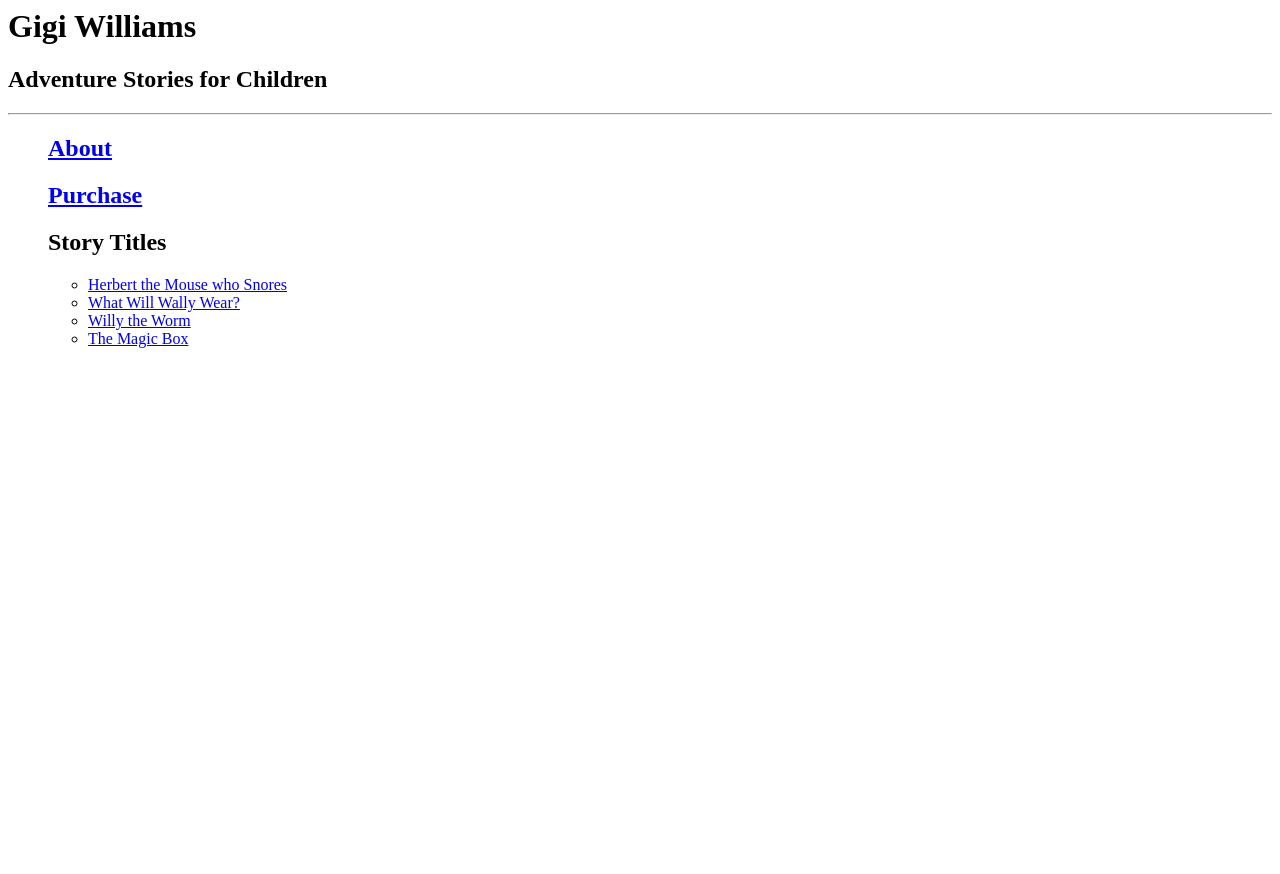
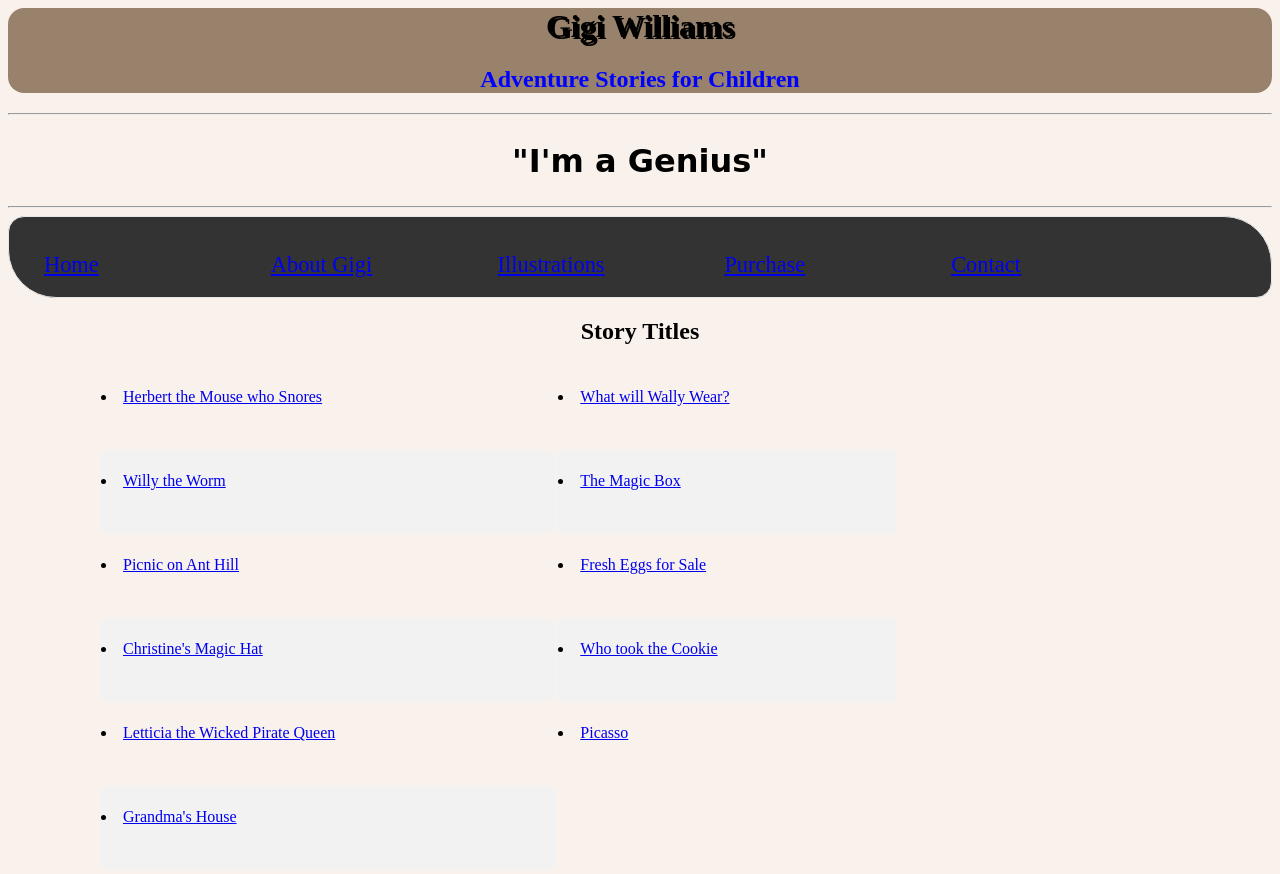
Before and after one commit to Snoopydevil/Snoopydevil.github.io, a plain HTML site: page GigiWebsite.html in a window 1280 px wide. Before the commit the page ends 800 px from the top, so only its background shows below. Drawn offline with Linux system fonts and the light colour scheme.

Commit message:
Gigis css

```diff
--- a/GigiWebsite.html
+++ b/GigiWebsite.html
@@ -1,31 +1,67 @@
 <DOCTYPE HTML>
     <html>
         <head>
-                <link rel="GigiStyle" type="text/css" href="">
-                <title>Gigi Williams Adventure Stories for Children</title>
+                <link rel="stylesheet" type="text/css" href="GigiStyle.css">
+                <title><"Webtitle">Gigi Williams Adventure Stories for Children</title>
         </head>
             <body>
-                <div id="navbar">
-                <h1 class="Author">Gigi Williams</h1>
-                <h2 class="Title">Adventure Stories for Children</h2>
-                <hr div class="block1"></div>
-                <ul>
+            <div id="divzero">
+                <h1 id="Author">Gigi Williams</h1>
+                <h2 id="Title">Adventure Stories for Children</h2>
+            </div>
+                <hr class="block1"></div>
+                <h2 id="Quote">"I'm a Genius"</h2>
+                <hr div class="block2"></div>
+<div id="divone">
+    <!-- Change this to uunordered list and block format -->
+                <ul class="bar">
+                <li class="bar"><a href="file:///Users/food/Desktop/Snoopydevil.github.io/GigiWebsite.html">Home</a></li>
+                <li class="bar"><a href="BioLink">About Gigi</a></li>
+                <li class="bar"><a href="IllustrationsLink">Illustrations</a></li>
+                <li class="bar"><a href="PurchaseLink">Purchase</a></li>
+                <li class="bar"><a href="ContactLink">Contact</a><li>
+
+                </ul>
+
+               <!-- Old Nav Bar
+               <table id="nav">
                     <tr>
-                        <td><h2 class="About"><a href="LinktoAbout">About</a></h2></td>
-                        <td><h2 class="Purchase"><a href="LinktoPurchase">Purchase</a></td>
-                        <td><h2 class="Illustrations"><a href="LinktoIllustrations"></a>
+                        <td><h2 class="nbar"><a href="LinktoAbout">About</a></h2></td>
+                        <td><h2 class="nbar"><a href="LinktoPurchase">Purchase</a></h2></td>
+                        <td><h2 class="nbar"><a href="LinktoIllustrations">Illustrations</a></h2></td>
+                        <td><h2 class="nbar"><a href="LinktoContact">Contact</a></h2></td>
+                   </tr>
+               </table>
+           -->
 </div>
 
+                <h2 class="storytitles">Story Titles</h2>
+                <table>
+                    <tr>
+                        <td><li id="stories"><a href="InsertlinkforHerbert">Herbert the Mouse who Snores</a></li></td>
+                        <td><li class="stories"><a href="InsertlinkforWhatWillWallyWhere">What will Wally Wear?</a></li></td>
+                    </tr>
+                    <tr>
+                        <td><li class="stories"><a href="InsertlinkforStory3">Willy the Worm</a></li></td>
+                        <td><li class="stories"><a href="InsertlinkforStory4">The Magic Box</a></li></td>
+                    </tr>
+                    <tr>
+                        <td><li class="stories"><a href="LinkforPicniconAntHill">Picnic on Ant Hill</a></li></td>
+                        <td><li class="stories"><a href="LinkforFreshEggsforsale">Fresh Eggs for Sale</a></li></td>
+                    </tr>
+                    <tr>
+                        <td><li class="stories"><a href="LinkforChristine's magic hat">Christine's Magic Hat</a></li></td>
+                        <td><li class="stories"><a href="Who took the cookie">Who took the Cookie</a></li></td>
+                    </tr>
+                    <tr>
+                        <td><li class="stories"><a href="Letticia the wicked pirate queen">Letticia the Wicked Pirate Queen</a></li></td>
+                        <td><li class="stories"><a href="Picassolink">Picasso</a></li></td>
+                    </tr>
+                    <tr>
+                        <td><li class="stories"><a href="Grandma'sHouselink">Grandma's House</a></li></td>
+                    </tr>
 
-                <h2 class="StoryTitles">Story Titles</h2>
-                <ul>
-                    <tr>
-                        <td><li><a href="InsertlinkforHerbert">Herbert the Mouse who Snores</a></li></td>
-                        <td><li><a href="InsertlinkforWhatWillWallyWhere">What Will Wally Wear?</a></li></td>
-                    </tr>
-                        <td><li><a href="InsertlinkforStory3">Willy the Worm</a></li></td>
-                        <td><li><a href="InsertlinkforStory4">The Magic Box</a></li></td>
-                </ul>
+                </table>
 
  </body>
 </html>
```
